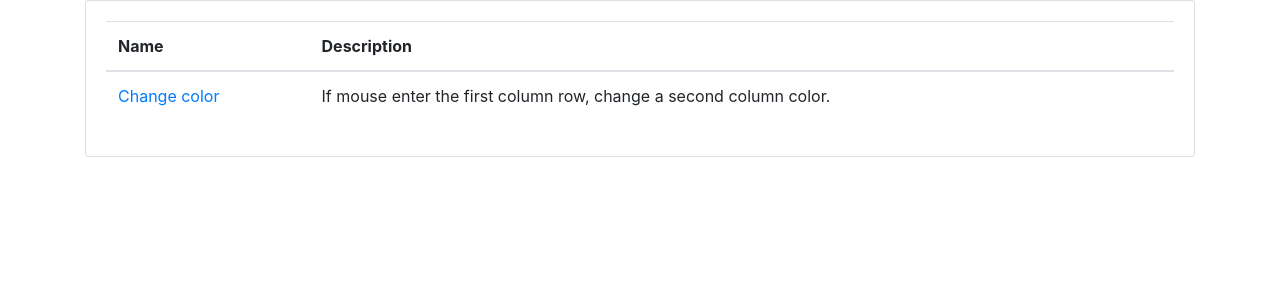
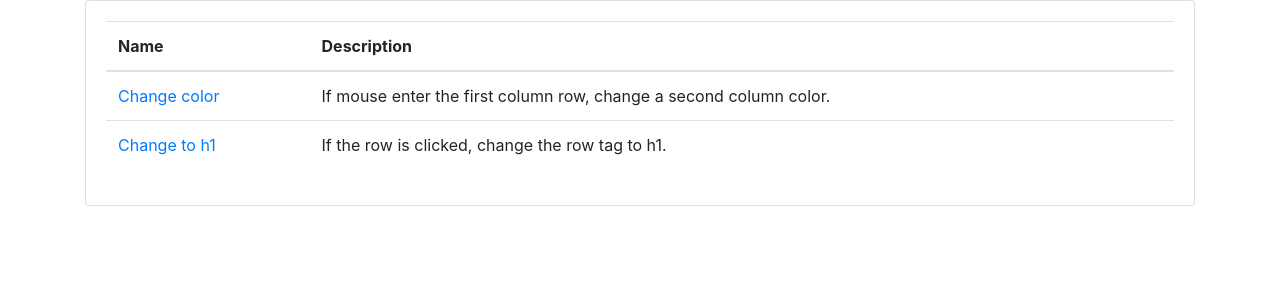
Before and after one commit to gaborKriger/practice-javascript-to-pa, a Flask app: page / in a window 1280 px wide. Shown: the top 300 px of the page. Run offline with Flask 2, Linux system fonts and the light colour scheme; some libraries are stand-ins or nearby versions.

Commit message:
change to h1

```diff
--- a/server.py
+++ b/server.py
@@ -16,5 +16,12 @@ def change_color():
     return render_template('index.html', js_file=js_file, content=content)
 
 
+@app.route('/changeh1')
+def change_row_h1():
+    content = content_generator.make_content_for_table(10)
+    js_file = "changeh1"
+    return render_template('index.html', js_file=js_file, content=content)
+
+
 if __name__ == '__main__':
     app.run(debug=True)
--- a/templates/index.html
+++ b/templates/index.html
@@ -56,6 +56,10 @@
                         <td><a href="{{ url_for('change_color') }}">Change color</a></td>
                         <td>If mouse enter the first column row, change a second column color.</td>
                     </tr>
+                    <tr>
+                        <td><a href="{{ url_for('change_row_h1') }}">Change to h1</a></td>
+                        <td>If the row is clicked, change the row tag to h1.</td>
+                    </tr>
                     </tbody>
                 </table>
             </div>
```
